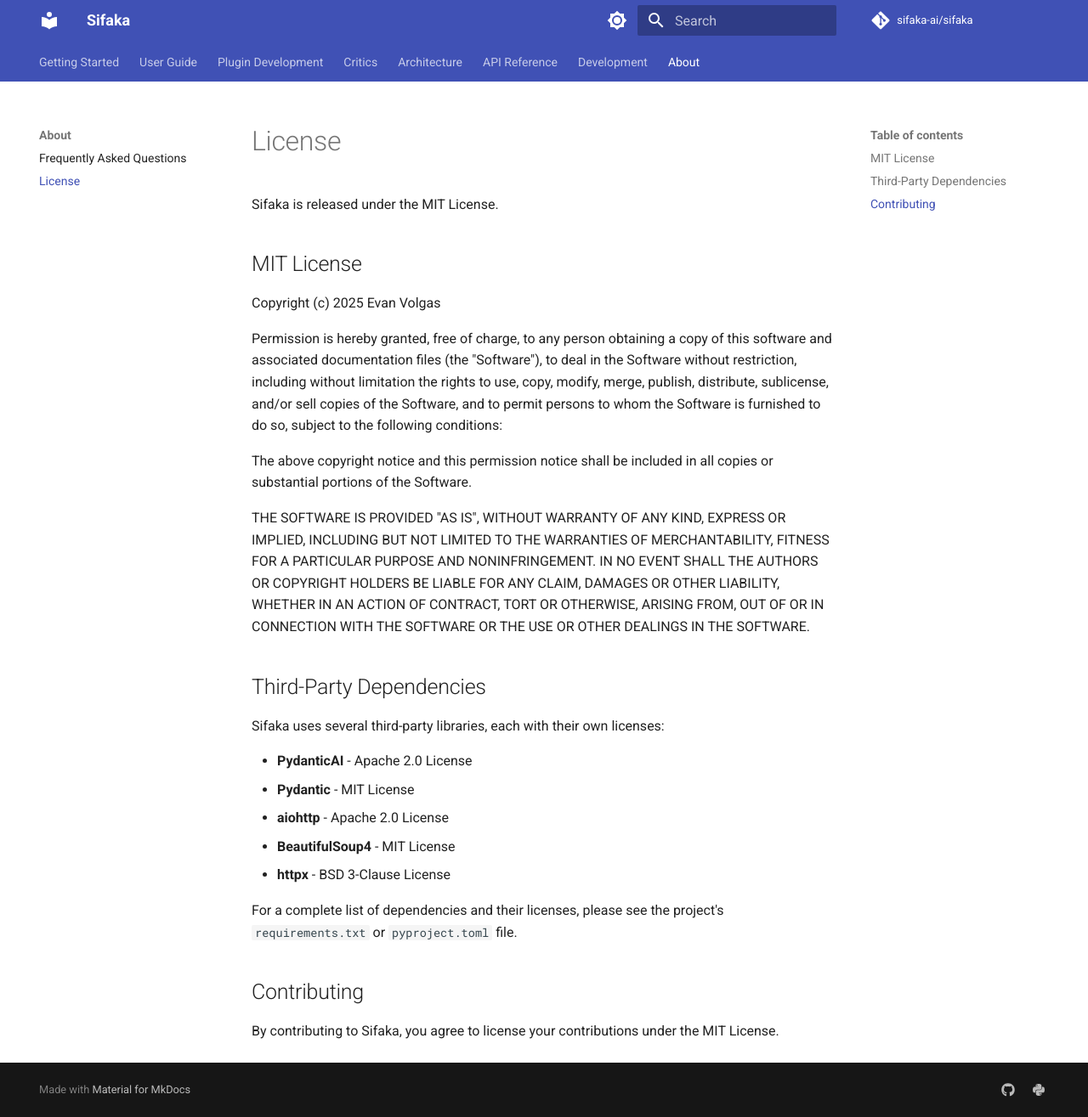
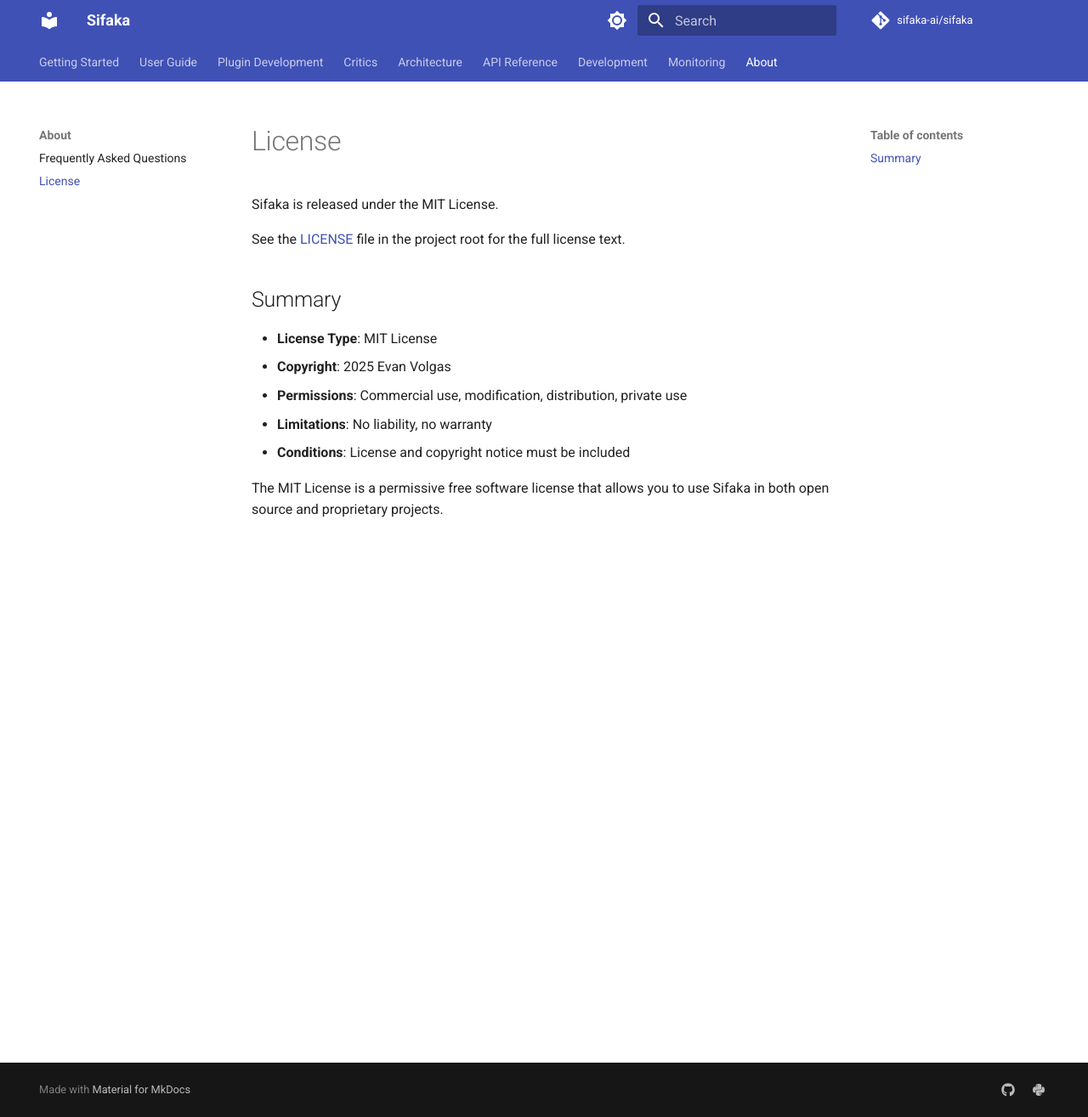
Before and after one commit to sifaka-ai/sifaka, an MkDocs documentation site: the page built from docs/about/license.md, in a window 1280 px wide and 1315 px high. Shown: the whole window at 85% size. Built offline with MkDocs 1.6.1 and Material for MkDocs 9.7.7, drawn with Linux system fonts in a browser that asks for light colours; comment, search, counter and statistics services are not loaded.

Commit message:
docs: fix documentation links and update version badge
- Update all documentation links to use Read the Docs (readthedocs.io)
- Fix broken internal references in docs/README.md
- Update version badge from 0.1.2 to 0.1.6
- Add monitoring.md to mkdocs navigation
- Replace duplicate license text with reference to main LICENSE file

```diff
--- a/docs/about/license.md
+++ b/docs/about/license.md
@@ -2,41 +2,14 @@
 
 Sifaka is released under the MIT License.
 
-## MIT License
+See the [LICENSE](https://github.com/sifaka-ai/sifaka/blob/main/LICENSE) file in the project root for the full license text.
 
-Copyright (c) 2025 Evan Volgas
+## Summary
 
-Permission is hereby granted, free of charge, to any person obtaining a copy
-of this software and associated documentation files (the "Software"), to deal
-in the Software without restriction, including without limitation the rights
-to use, copy, modify, merge, publish, distribute, sublicense, and/or sell
-copies of the Software, and to permit persons to whom the Software is
-furnished to do so, subject to the following conditions:
+- **License Type**: MIT License
+- **Copyright**: 2025 Evan Volgas
+- **Permissions**: Commercial use, modification, distribution, private use
+- **Limitations**: No liability, no warranty
+- **Conditions**: License and copyright notice must be included
 
-The above copyright notice and this permission notice shall be included in all
-copies or substantial portions of the Software.
-
-THE SOFTWARE IS PROVIDED "AS IS", WITHOUT WARRANTY OF ANY KIND, EXPRESS OR
-IMPLIED, INCLUDING BUT NOT LIMITED TO THE WARRANTIES OF MERCHANTABILITY,
-FITNESS FOR A PARTICULAR PURPOSE AND NONINFRINGEMENT. IN NO EVENT SHALL THE
-AUTHORS OR COPYRIGHT HOLDERS BE LIABLE FOR ANY CLAIM, DAMAGES OR OTHER
-LIABILITY, WHETHER IN AN ACTION OF CONTRACT, TORT OR OTHERWISE, ARISING FROM,
-OUT OF OR IN CONNECTION WITH THE SOFTWARE OR THE USE OR OTHER DEALINGS IN THE
-SOFTWARE.
-
-## Third-Party Dependencies
-
-Sifaka uses several third-party libraries, each with their own licenses:
-
-- **PydanticAI** - Apache 2.0 License
-- **Pydantic** - MIT License
-- **aiohttp** - Apache 2.0 License
-- **BeautifulSoup4** - MIT License
-- **httpx** - BSD 3-Clause License
-
-For a complete list of dependencies and their licenses, please see the project's
-`requirements.txt` or `pyproject.toml` file.
-
-## Contributing
-
-By contributing to Sifaka, you agree to license your contributions under the MIT License.
+The MIT License is a permissive free software license that allows you to use Sifaka in both open source and proprietary projects.
--- a/mkdocs.yml
+++ b/mkdocs.yml
@@ -77,6 +77,8 @@ nav:
   - Development:
     - development/DEVELOPER_SETUP.md
     - development/ENV_SETUP.md
+  - Monitoring:
+    - monitoring.md
   - About:
     - FAQ.md
     - about/license.md
```
Also changed, not shown: README.md (+12 -12 lines), docs/README.md (+2 -2 lines).
